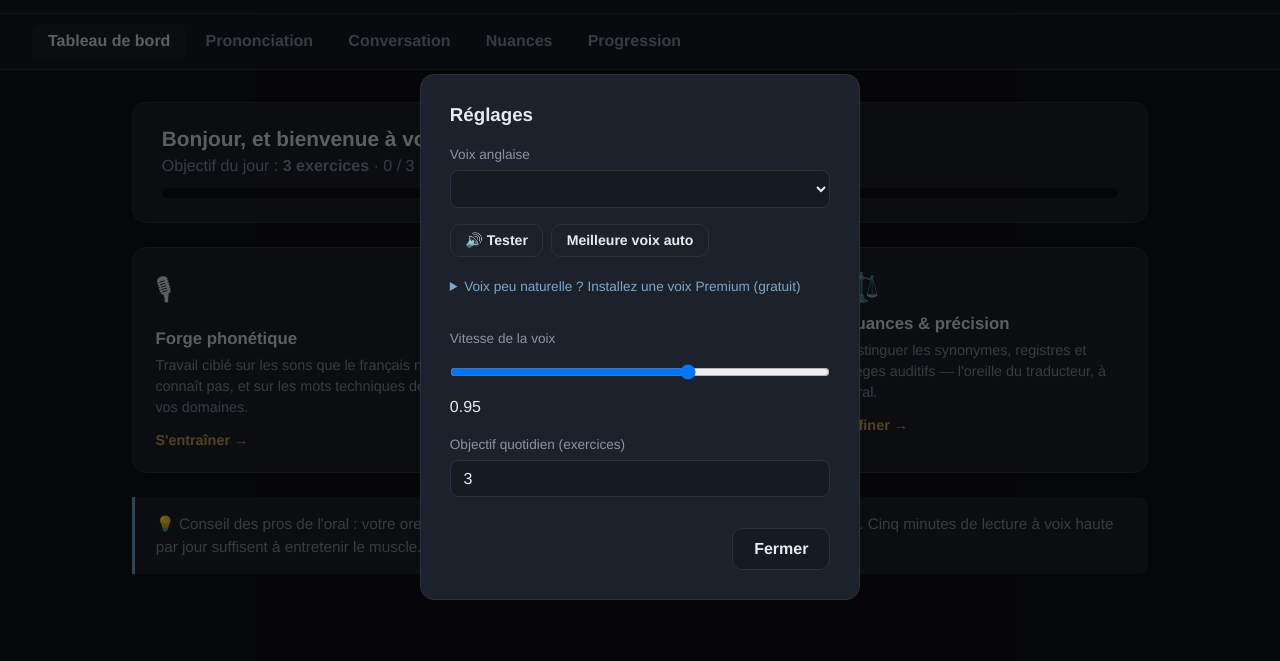
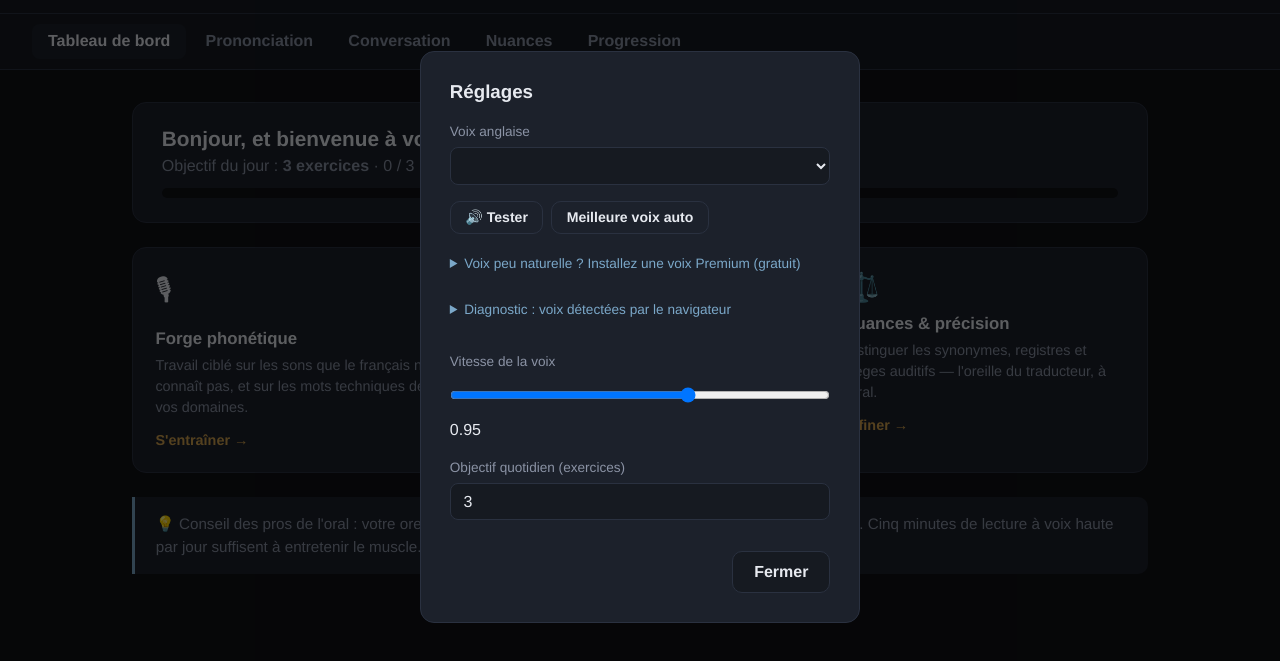
Before and after one commit to Abaca94/eloquence, a plain HTML site: page index.html in a window 1280 px wide. Both pictures are taken after a click on the button "Réglages". Shown: the part 63-724 px from the top of the page. Drawn offline with Linux system fonts and the light colour scheme.

Commit message:
Ajouter un diagnostic des voix dans les réglages
Co-Authored-By: Claude Opus 5.5 <noreply@anthropic.com>
Claude-Session: https://claude.ai/code/session_017xge16FGyMS1LzrGHFeSnZ

```diff
--- a/index.html
+++ b/index.html
@@ -180,6 +180,10 @@
       <p><strong>iPhone / iPad</strong> : Réglages › Accessibilité › Contenu énoncé › Voix › Anglais › Anglais (États-Unis) › <em>Ava</em> › téléchargez la version <em>Premium</em>.</p>
       <p>Rechargez ensuite Éloquence : la meilleure voix est choisie automatiquement. ★★★ = Premium, ★★ = Améliorée.</p>
     </details>
+    <details class="voice-hint" id="voice-diag">
+      <summary>Diagnostic : voix détectées par le navigateur</summary>
+      <div id="voice-diag-list"></div>
+    </details>
     <label>Vitesse de la voix</label>
     <input type="range" id="set-rate" min="0.5" max="1.2" step="0.05" value="0.95">
     <span id="rate-value">0.95</span>
--- a/js/app.js
+++ b/js/app.js
@@ -106,6 +106,13 @@ function loadVoices() {
     sel.appendChild(o);
   });
   if (store.voiceURI) sel.value = store.voiceURI;
+  const diag = $("#voice-diag-list");
+  if (diag) {
+    const all = speechSynthesis.getVoices();
+    const en = all.filter(v => /^en(-|_|$)/i.test(v.lang));
+    diag.innerHTML = "<p>" + all.length + " voix au total, dont " + en.length + " en anglais :</p><p>" +
+      (en.map(v => v.name + " · " + v.lang + (v.localService ? "" : " · en ligne")).join("<br>") || "aucune") + "</p>";
+  }
   const hint = $("#voice-hint");
   if (hint) hint.classList.toggle("hidden", voices.length > 0 && voiceScore(voices[0]) >= 180);
 }
--- a/sw.js
+++ b/sw.js
@@ -1,6 +1,6 @@
 /* Éloquence — service worker : l'app fonctionne hors ligne une fois ouverte.
    Changez VERSION à chaque mise à jour des fichiers pour forcer le rafraîchissement. */
-const VERSION = "eloquence-v4";
+const VERSION = "eloquence-v5";
 const FILES = [
   "./", "index.html", "styles.css", "js/app.js", "js/data.js",
   "manifest.webmanifest", "icons/apple-touch-icon.png", "icons/icon-192.png", "icons/icon-512.png"
```
